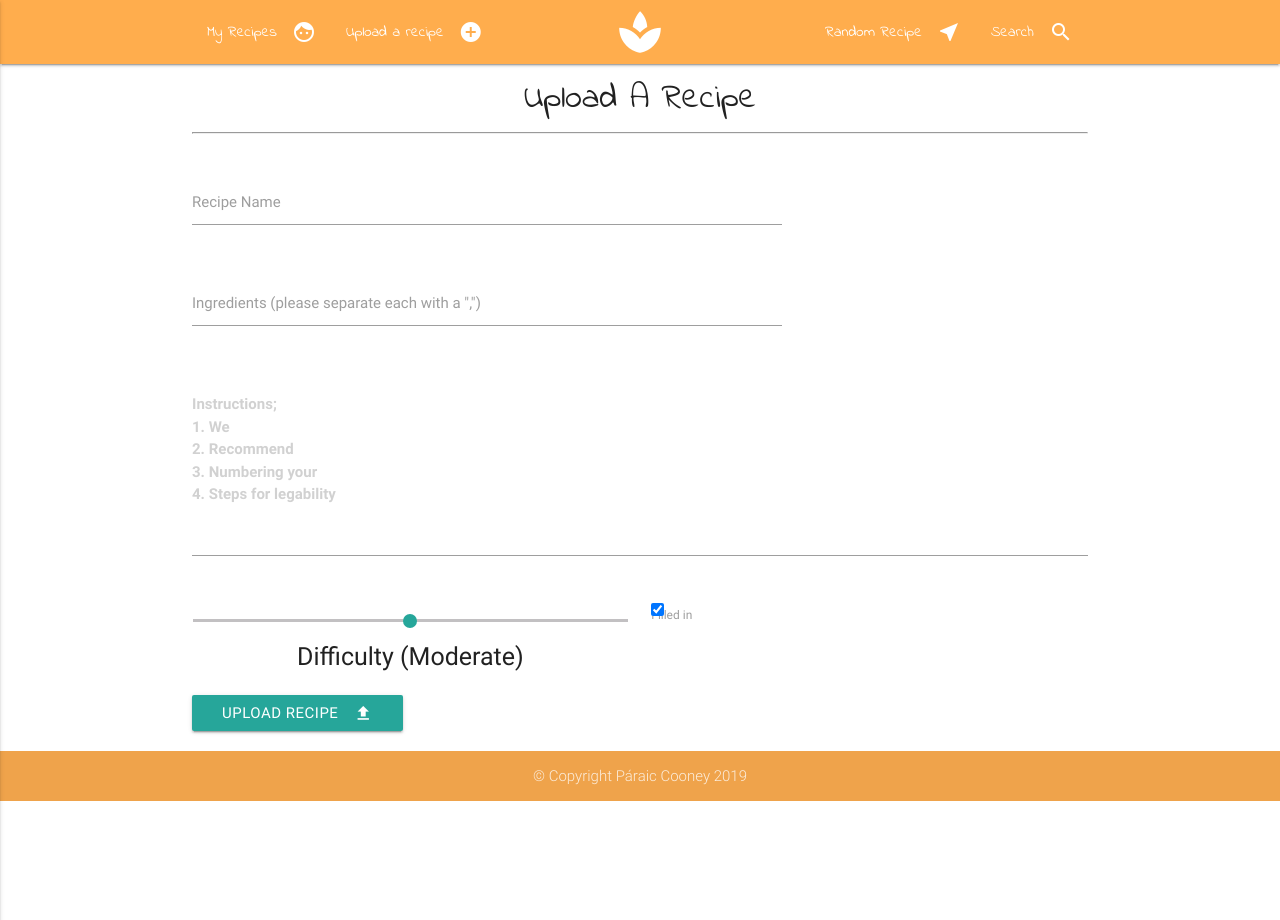
After one commit to paraiccooney/data-centric-project, a Flask app: page /upload_recipe in a window 1280 px wide. The commit adds this page. Run offline with Flask 2, Linux system fonts and the light colour scheme; some libraries are stand-ins or nearby versions.

Commit message:
upload page added & styled

```diff
--- a/app.py
+++ b/app.py
@@ -22,6 +22,10 @@ mongo = PyMongo(app)
 def my_recipes():
     return render_template("index.html")
 
+@app.route('/upload_recipe')
+def upload_recipe():
+    return render_template("upload.html")
+
 
 # runs the app (instance created above)
 if __name__ == '__main__':
--- a/static/css/style.css
+++ b/static/css/style.css
@@ -45,3 +45,27 @@ img {
 .recipe-heading {
     margin-bottom: 35px;
 }
+
+/* instructions input size increase */
+#instructions {
+    min-height: 15vh;
+}
+
+/* checkbox button display */
+[type="checkbox"]:not(:checked), [type="checkbox"]:checked {
+opacity: 1;
+}
+
+/* placeholder text */
+::-webkit-input-placeholder { /* Chrome/Opera/Safari */
+  font-weight: bold;
+}
+::-moz-placeholder { /* Firefox 19+ */
+  font-weight: bold;
+}
+:-ms-input-placeholder { /* IE 10+ */
+  font-weight: bold;
+}
+:-moz-placeholder { /* Firefox 18- */
+  font-weight: bold;
+}
--- a/templates/base.html
+++ b/templates/base.html
@@ -10,6 +10,7 @@
     <link rel="stylesheet" href="https://cdnjs.cloudflare.com/ajax/libs/materialize/0.100.2/css/materialize.min.css">
     <link href="https://fonts.googleapis.com/css?family=Indie+Flower&display=swap" rel="stylesheet">
     <link rel="stylesheet" href="{{url_for('static', filename='css/style.css')}}" type="text/css"/>
+    <link rel="stylesheet" href="{{url_for('static', filename='javascript/javascript.js')}}" type="text"/>
 </head>
 
 <body>
@@ -19,8 +20,8 @@
                 <a href="#" class="brand-logo center"><i class="material-icons right" id="logo">spa</i></a>
                 <a href="#" data-activates="mobile-demo" class="button-collapse"><i class="material-icons">menu</i></a>
                 <ul id="nav-mobile" class="left hide-on-med-and-down left-nav">
-                    <li class="indie-flower"><a href="#">My Recipes <i class="material-icons right">face</i></a></li>
-                    <li class="indie-flower"><a href="#">Upload a recipe <i class="material-icons right">add_circle</i></a></li>
+                    <li class="indie-flower"><a href="{{ url_for('my_recipes')}}">My Recipes <i class="material-icons right">face</i></a></li>
+                    <li class="indie-flower"><a href="{{ url_for('upload_recipe')}}">Upload a recipe <i class="material-icons right">add_circle</i></a></li>
                 </ul>
                 <ul id="nav-mobile" class="right hide-on-med-and-down right-nav">
                     <li class="indie-flower"><a href="collapsible.html">Random Recipe<i class="material-icons right">near_me</i></a></li>
@@ -34,12 +35,12 @@
                     <li class="indie-flower"><a href="#">Search <i class="material-icons right">search</i></a></li>
                 </ul>
             </div>
+            </nav>
     </header>
-    </nav>
+
     <div class="container">
         {% block content %} {% endblock %}
     </div>
-    </nav>
 
     <footer class="page-footer">
         <div class="footer-copyright">
--- /dev/null
+++ b/templates/upload.html
@@ -0,0 +1,70 @@
+{% extends 'base.html'%} {% block content %}
+
+<div class="page-heading indie-flower">
+    <h4>Upload A Recipe</h4>
+    <hr>
+</div>
+<form action="{{ url_for('upload_recipe') }}" method="POST" class="col s12">
+    <div class="row">
+        <div class="input-field col s8">
+            <input id="recipe_name" type="text" class="validate">
+            <label for="recipe_name">Recipe Name</label>
+        </div>
+    </div>
+    <div class="row">
+        <div class="input-field col s8">
+            <input id="ingredients" type="text" class="validate">
+            <label for="ingredients">Ingredients (please separate each with a ",")</label>
+        </div>
+    </div>
+    <div class="row">
+        <div class="input-field col s12">
+            <textarea id="instructions" class="materialize-textarea" placeholder="Instructions;&#10;1. We&#10;2. Recommend&#10;3. Numbering your&#10;4. Steps for legability&#10;"></textarea>
+        </div>
+    </div>
+    <div class="row">
+        <div class="col s6">
+            <input oninput=getSliderText() type="range" id="rangeInput" name="rangeInput" step="25" value="50">
+            <div align="center" style="font-size:25px;"><output name="amount" id="slider">Difficulty (Moderate)</output></div>
+        </div>
+        <div class="col s6">
+            <label for='filled'>
+                <input id='filled' type="checkbox" class="filled-in" checked="checked" />
+                <span>Filled in</span>
+            </label>
+
+        </div>
+    </div>
+    <div class="row">
+        <div class="col s12">
+            <button class="btn waves-effect waves-light" type="submit" name="action">
+            <i class="material-icons right">file_upload</i>
+            Upload Recipe
+        </button>
+        </div>
+    </div>
+</form>
+
+
+<script>
+// slider functionality
+    function getSliderText() {
+    var rangeInput = document.getElementById("rangeInput").value
+    if (rangeInput == 0) {
+        document.getElementById("slider").innerHTML = "Very easy";
+    }
+    else if (rangeInput == 25) {
+        document.getElementById("slider").innerHTML = "Easy";
+    }
+    else if (rangeInput == 50) {
+        document.getElementById("slider").innerHTML = "Moderate";
+    }
+    else if (rangeInput == 75) {
+        document.getElementById("slider").innerHTML = "Difficult";
+    }
+    else {
+        document.getElementById("slider").innerHTML = "Very difficult";
+    }
+}
+</script>
+{% endblock %}
```
